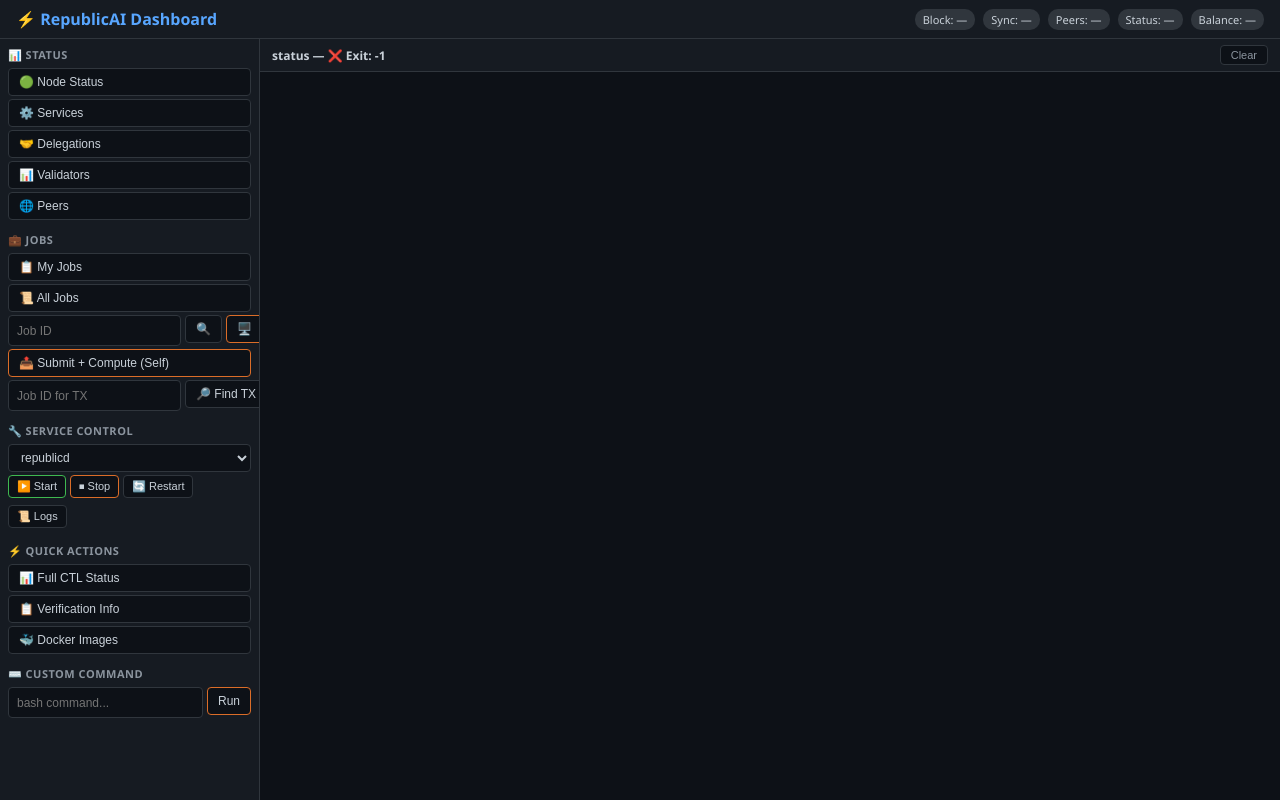
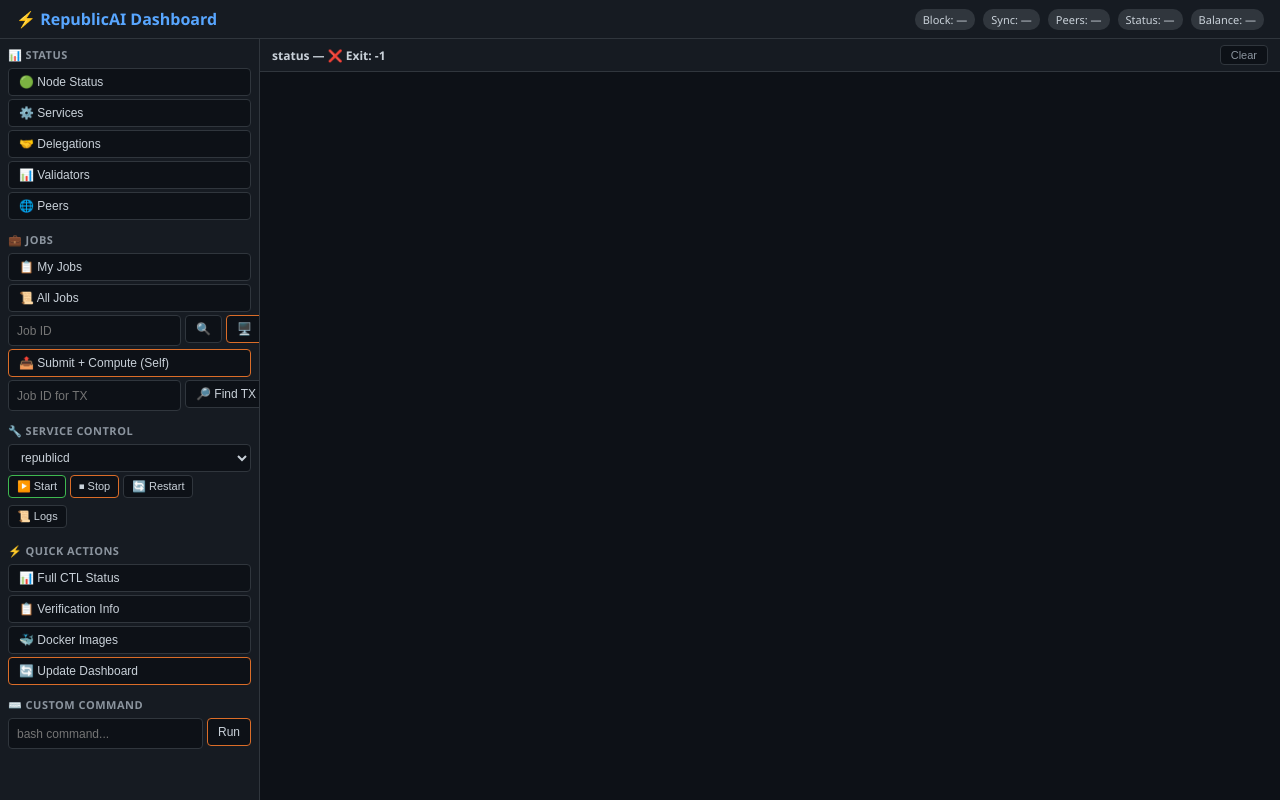
Before and after one commit to billythekidz/republicai-dashboard, a website: page public/index.html in a window 1280 px wide. Drawn offline with Linux system fonts and the light colour scheme; no server answers.

Commit message:
feat: add Update Dashboard button to sidebar HTML

```diff
--- a/public/index.html
+++ b/public/index.html
@@ -71,6 +71,7 @@
         <button data-cmd="ctl-status">📊 Full CTL Status</button>
         <button data-cmd="verify-info">📋 Verification Info</button>
         <button data-cmd="docker-images">🐳 Docker Images</button>
+        <button data-cmd="update-dashboard" class="warn">🔄 Update Dashboard</button>
       </div>
 
       <div class="group" data-group="custom">
```
